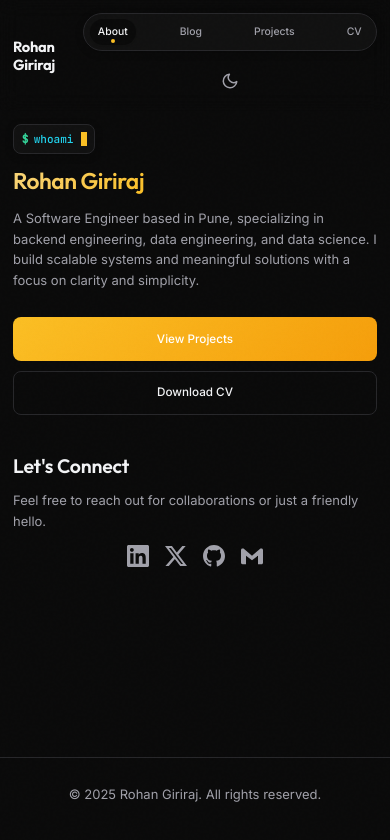
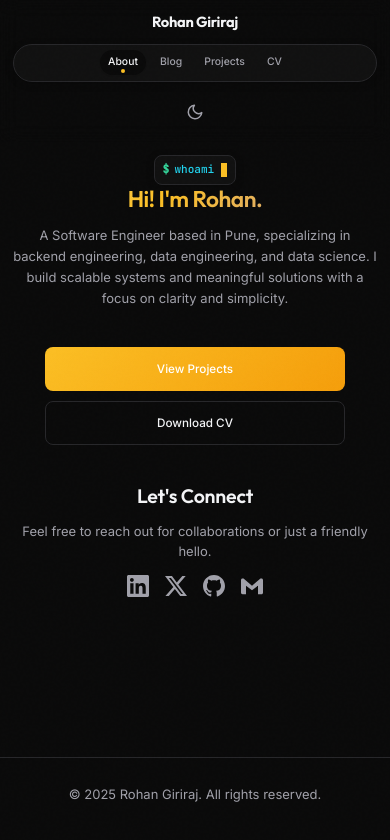
Before and after one commit to rohangiriraj/rohangiriraj.github.io, a plain HTML site: page index.html in a window 390 px wide. Drawn offline with Linux system fonts and the light colour scheme.

Commit message:
fixed responsiveness in the mobile version

```diff
--- a/assets/css/style.css
+++ b/assets/css/style.css
@@ -1164,19 +1164,27 @@ footer {
         -webkit-mask-image: none;
     }
 
+    header .container {
+        flex-direction: column;
+        align-items: center !important;
+        gap: 1rem;
+    }
+
     header h1 {
         font-size: 1.25rem;
+        text-align: center;
     }
 
     nav {
         gap: 1rem;
         flex-direction: column;
         width: 100%;
+        align-items: center;
     }
 
     .nav-links {
         width: 100%;
-        justify-content: space-between;
+        justify-content: center;
         padding: 0.4rem 0.5rem;
         gap: 0.5rem;
         overflow-x: auto;
@@ -1187,6 +1195,10 @@ footer {
         font-size: 0.85rem;
         padding: 0.4rem 0.75rem;
         white-space: nowrap;
+    }
+
+    .theme-toggle {
+        margin: 0 auto;
     }
 
     .container {
@@ -1205,11 +1217,26 @@ footer {
     #profile {
         padding-top: 1rem;
         gap: 1.5rem;
+        align-items: center;
+        text-align: center;
+    }
+
+    .profile-content {
+        display: flex;
+        flex-direction: column;
+        align-items: center;
+        width: 100%;
+    }
+
+    .terminal-prompt {
+        margin: 0 auto;
     }
 
     .profile-name {
         font-size: 2rem !important;
         line-height: 1.2;
+        text-align: center;
+        width: 100%;
     }
 
     .profile-intro {
@@ -1229,22 +1256,37 @@ footer {
     .profile-bio {
         font-size: 1rem;
         line-height: 1.6;
+        text-align: center;
     }
 
     .profile-actions {
         flex-direction: column;
         width: 100%;
         gap: 0.75rem;
+        align-items: center;
     }
 
     .button {
         width: 100%;
+        max-width: 300px;
         padding: 0.875rem 1.25rem;
         font-size: 0.9rem;
         justify-content: center;
     }
 
     /* Social Links */
+    #connect {
+        text-align: center;
+    }
+
+    #connect h2 {
+        text-align: center;
+    }
+
+    #connect p {
+        text-align: center;
+    }
+
     .social-links {
         gap: 1.25rem;
         justify-content: center;
@@ -1305,6 +1347,7 @@ footer {
     .project-filters {
         gap: 0.5rem !important;
         margin-bottom: 1.5rem !important;
+        justify-content: center !important;
     }
 
     .filter-btn {
@@ -1330,6 +1373,10 @@ footer {
     }
 
     /* Page Intro */
+    .page-intro {
+        text-align: center;
+    }
+
     .page-intro h2 {
         font-size: 1.75rem;
     }
--- a/index.html
+++ b/index.html
@@ -56,7 +56,7 @@
                     <span class="prompt-command">whoami</span>
                     <span class="cursor"></span>
                 </span>
-                <h1 class="profile-name">Rohan Giriraj</h1>
+                <h1 class="profile-name">Hi! I'm Rohan.</h1>
                 <p class="profile-bio">
                     A Software Engineer based in Pune, specializing in backend engineering, data engineering, and data science.
                     I build scalable systems and meaningful solutions with a focus on clarity and simplicity.
```
